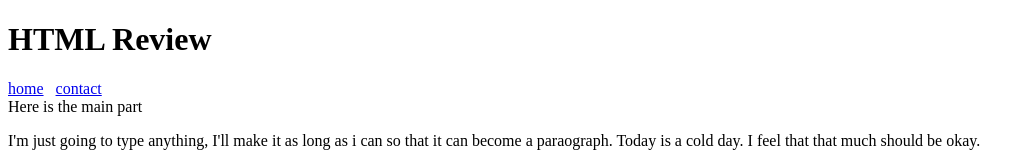
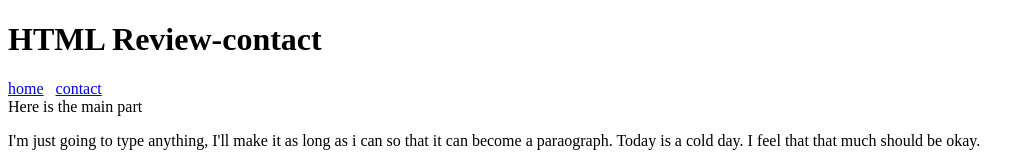
Before and after one commit to SHerlyn0/website_challenge, a plain HTML site: page contact.html in a window 1280 px wide. Shown: the top 160 px of the page, without its empty margins (0-1035 px from the left). Drawn offline with Linux system fonts and the light colour scheme.

Commit message:
Update contact.html

```diff
--- a/contact.html
+++ b/contact.html
@@ -6,7 +6,7 @@
   </head>
   <body>
     <header>
-      <h1>HTML Review</h1>
+      <h1>HTML Review-contact</h1>
     </header>
     <nav>
       <a href="index.html">home</a> &nbsp;
```
